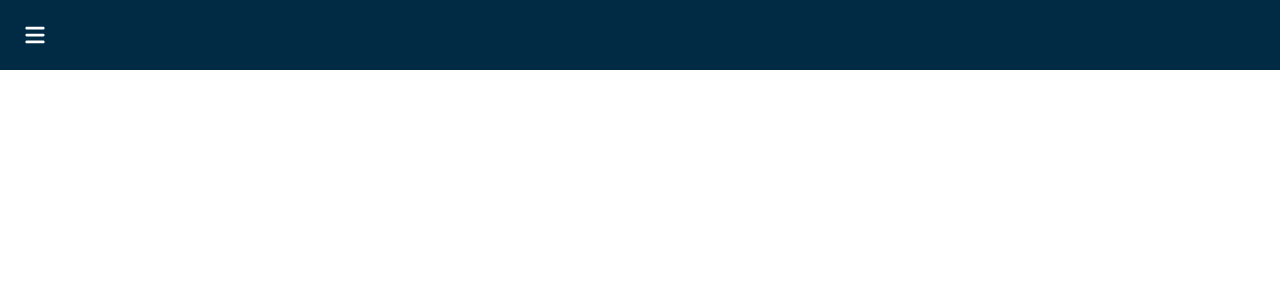
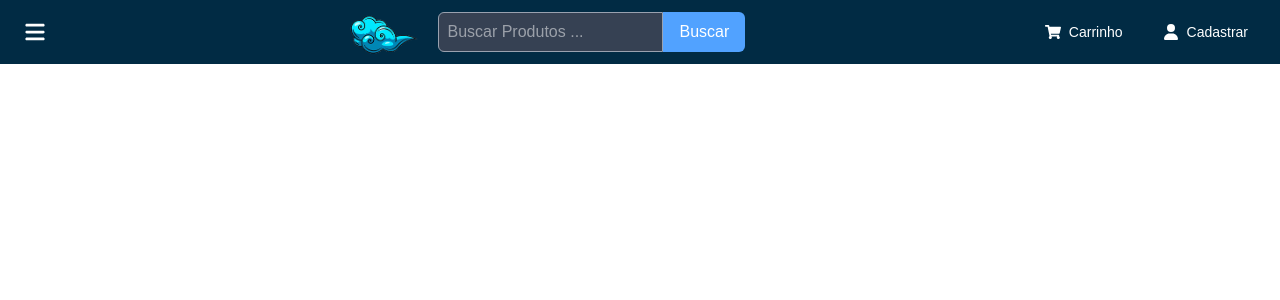
Before and after one commit to LucasEPO/nuvem_front, a Next.js app: page / in a window 1280 px wide. Shown: the top 300 px of the page. Built offline with nearby package versions, Linux system fonts and the light colour scheme.

Commit message:
Finalizando header '

```diff
--- a/components/layout/Header.tsx
+++ b/components/layout/Header.tsx
@@ -1,9 +1,31 @@
+import { FaUser } from "react-icons/fa6";
 import HamburguerMenu from "../ui/HamburguerMenu";
+import HeaderButtons from "../ui/HeaderButtons";
+import Searchbar from "../ui/Searchbar";
+import { FaShoppingCart } from "react-icons/fa";
+import logo from "@/public/assets/logo.png";
+import Image from "next/image";
 
 export default function Header() {
     return (
-        <nav className="bg-[rgb(1,43,68)] text-white p-4 position-fixed">
+        <nav className="bg-[rgb(1,43,68)] p-4 text-white fixed top-0 left-0 w-full flex items-center justify-between h-auto sm:h-16">
             <HamburguerMenu />
+            <div className="flex flex-col sm:flex-row items-center sm:items-center w-full sm:w-auto gap-2 sm:gap-4 mx-2 sm:mx-0 ">
+                <Image
+                    src={logo}
+                    alt="Logo"
+                    width={120}
+                    height={40}
+                    className="h-14 w-auto"
+                />
+                <div className="grow w-full sm:w-auto">
+                    <Searchbar />
+                </div>
+            </div>
+            <div className="flex gap-2">
+                <HeaderButtons icon={FaShoppingCart} label="Carrinho"/>
+                <HeaderButtons icon={FaUser} label="Cadastrar"/>
+            </div>
         </nav>
     );
 };
--- /dev/null
+++ b/components/ui/HeaderButtons.tsx
@@ -0,0 +1,19 @@
+import { IconType } from "react-icons";
+
+interface headerButtonsProps {
+  icon: IconType,
+  label: string,
+  onClick?: () => void;
+}
+
+export default function HeaderButtons({icon: Icon, label, onClick}: headerButtonsProps) {
+  return (
+    <button
+      onClick={onClick}
+      className="flex items-center gap-2 py-2 px-4 bg-transparent text-white text-sm cursor-pointer rounded-lg hover:bg-gray-900 transition"
+    >
+      <Icon className="w-4 h-4"/>
+      <span className="hidden md:inline">{label}</span>
+    </button>
+  );
+};
--- /dev/null
+++ b/components/ui/Searchbar.tsx
@@ -0,0 +1,25 @@
+import { FaSearch } from "react-icons/fa";
+
+export default function Searchbar() {
+  return (
+    <div className="flex">
+      <input
+        type="search"
+        placeholder="Buscar Produtos ..."
+        className="border-solid border border-gray-400 bg-gray-700 px-2 rounded-l-md w-full sm:w-auto h-10"
+      />
+      <button
+        type="submit"
+        className="text-white bg-blue-400 px-4 py-2 rounded-r-md "
+      >
+        <span className="sm:hidden">
+          <FaSearch />
+        </span>
+
+        <span className="hidden sm:inline">
+          Buscar
+        </span>
+      </button>
+    </div>
+  );
+};
```
Also changed, not shown: public/assets/logo.png (added).
